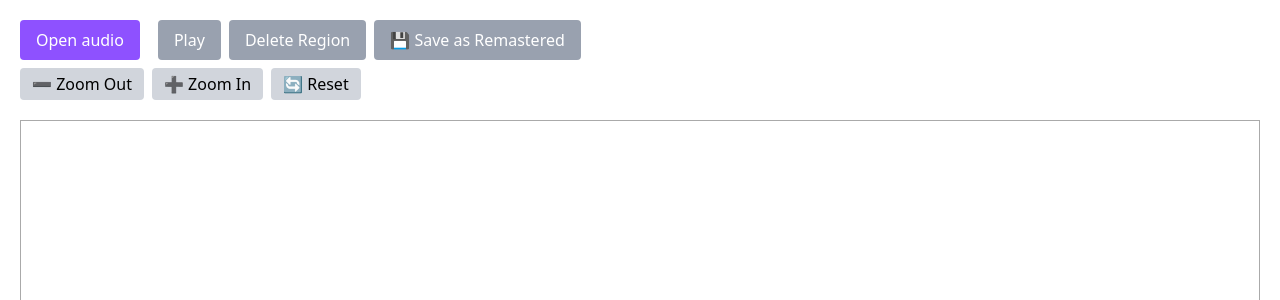
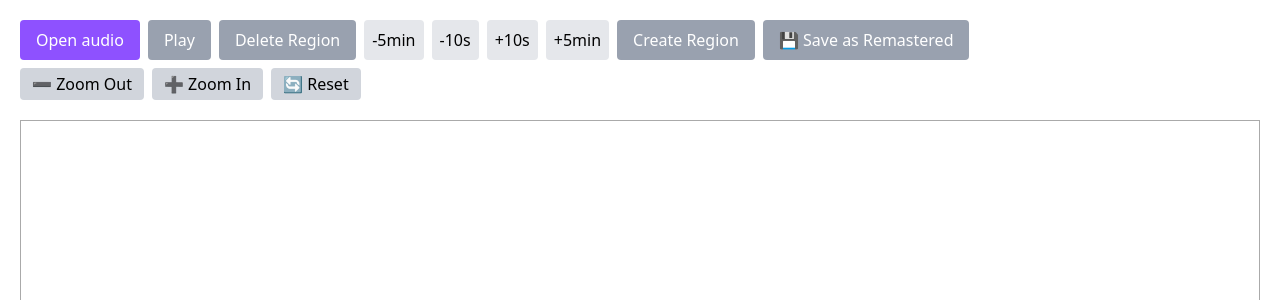
Before and after one commit to tsurubaso/sanbagierboSound, a React (Vite) app: page / in a window 1280 px wide. Shown: the top 300 px of the page. Built offline with nearby package versions, Linux system fonts and the light colour scheme.

Commit message:
rien ne marche et je suis en train de dormir

```diff
--- a/src/App.jsx
+++ b/src/App.jsx
@@ -9,25 +9,92 @@ export default function App() {
   const [zoom, setZoom] = useState(100);
   const [isPlaying, setIsPlaying] = useState(false);
 
+  // NEW: automatic region parameters
+  const [start, setStart] = useState(0);
+  const DURATION_SEC = 2; // region length
+  const STEP = 300;       // 5 min = 300 seconds
+
   const wave = useWaveSurfer(containerRef, file, setRegion, zoom);
 
   useEffect(() => {
-    console.log("App rendered, current file:", file);
+    console.log("App rendered, file:", file);
   });
 
+  // ===========================================================================
+  // Auto-create or update the single region when start changes
+  // ===========================================================================
+  useEffect(() => {
+    if (!wave?.current || !file) return;
+
+    const ws = wave.current;
+    const regionsPlugin = ws.plugins?.find(
+      (p) => p.constructor.name === "RegionsPlugin"
+    );
+    if (!regionsPlugin) {
+      console.warn("Regions plugin not ready yet");
+      return;
+    }
+
+    const end = Math.min(ws.getDuration() || Infinity, start + DURATION_SEC);
+
+    // If region exists → update it
+    if (region) {
+      console.log("Updating region:", start, end);
+      try {
+        region.update({ start, end });
+      } catch (err) {
+        console.error("Region update failed:", err);
+      }
+      return;
+    }
+
+    // If no region → create one
+    console.log("Creating auto region:", start, end);
+    const newRegion = regionsPlugin.addRegion({
+      start,
+      end,
+      color: "rgba(255,0,0,0.3)",
+      drag: true,
+      resize: true,
+    });
+
+    newRegion.on("click", () => setRegion(newRegion));
+    setRegion(newRegion);
+  }, [start, file, wave]);
+
+  // ===========================================================================
+  // BUTTON HELPERS
+  // ===========================================================================
+  const bumpStart = (delta) => {
+    if (!wave?.current) return;
+    const duration = wave.current.getDuration() || 0;
+
+    let next = start + delta;
+    if (next < 0) next = 0;
+    if (next > duration - 1) next = Math.max(0, duration - DURATION_SEC);
+
+    setStart(next);
+  };
+
+  const createRegion = () => {
+    // simply re-trigger effect
+    setRegion(null);
+    setStart(start);
+  };
+
+  // ===========================================================================
+  // FILE SELECT
+  // ===========================================================================
   const selectFile = async () => {
-    console.log("Opening audio file...");
     const selected = await window.electronAPI.openAudio();
-    console.log("File selected:", selected);
     if (selected) setFile(selected);
   };
 
-  // ✅ Fonction pour supprimer la région sélectionnée
+  // ===========================================================================
+  // DELETE REGION + CUT AUDIO
+  // ===========================================================================
   const deleteRegion = async () => {
-    if (!region || !wave.current || !file) {
-      console.warn("❌ No region or no Wavesurfer instance or no file");
-      return;
-    }
+    if (!region || !wave.current || !file) return;
 
     const ws = wave.current;
     const buffer = ws.getDecodedData();
@@ -60,67 +127,46 @@ export default function App() {
 
     channels.forEach((data, ch) => newBuffer.copyToChannel(data, ch));
 
-    // Convert edited buffer → Blob → URL
     const blob = bufferToWave(newBuffer);
     const newUrl = URL.createObjectURL(blob);
 
-    // Remove region visually
     region.remove();
     setRegion(null);
 
-    // Clean old blob URL to avoid memory leaks
-    if (file.url && file.url.startsWith("blob:")) {
-      URL.revokeObjectURL(file.url);
-    }
+    if (file.url.startsWith("blob:")) URL.revokeObjectURL(file.url);
 
-    // Replace file so React forces WaveSurfer to reload
-    setFile({
-      url: newUrl, // 🔥 New edited blob
-      path: file.path, // Keep original disk location for "Save"
-    });
-    console.log("✅ Region deleted and audio reloaded.");
+    setFile({ url: newUrl, path: file.path });
+    console.log("Region deleted & audio rebuilt");
   };
 
-  // ✅ Sauvegarder le fichier édité
+  // ===========================================================================
+  // SAVE
+  // ===========================================================================
   const saveEditedFile = async () => {
-    if (!wave?.current) {
-      console.error("❌ No Wavesurfer instance");
-      return;
-    }
+    if (!wave?.current || !file?.path) return;
 
-    if (!file?.path) {
-      console.error("❌ No file.path provided");
-      return;
-    }
-
-    console.log("🔍 wave object current:", wave.current);
-    console.log("🔍 wave object:", wave);
     const buffer = wave.current.getDecodedData();
-    console.log("🔍 decoded buffer:", buffer);
     const blob = bufferToWave(buffer);
 
-    // Extract name from path
-    const fileName = file.path.split(/[/\\]/).pop(); // ex: "song.wav"
-    const originalName = fileName.replace(/\.\w+$/, ""); // "song"
-    const extension = fileName.match(/\.\w+$/)[0]; // ".wav"
-    const newName = `${originalName}_remastered${extension}`;
-    // Audio processing
+    const fileName = file.path.split(/[/\\]/).pop();
+    const base = fileName.replace(/\.\w+$/, "");
+    const ext = fileName.match(/\.\w+$/)[0];
 
-    // ✅ Utiliser l'API Electron pour sauvegarder
+    const newName = `${base}_remastered${ext}`;
     const arrayBuffer = await blob.arrayBuffer();
-    const uint8Array = new Uint8Array(arrayBuffer);
 
-    // Appeler votre IPC handler
-    const result = await window.electronAPI.saveAudioFile(newName, uint8Array);
+    const result = await window.electronAPI.saveAudioFile(
+      newName,
+      new Uint8Array(arrayBuffer)
+    );
 
-    if (result.ok) {
-      alert(`✅ Saved as: ${newName}`);
-    } else {
-      alert(`❌ Error: ${result.error}`);
-    }
+    if (result.ok) alert("Saved: " + newName);
+    else alert("Error: " + result.error);
   };
 
-  // ✅ Convertir AudioBuffer en WAV Blob
+  // ===========================================================================
+  // AUDIO BUFFER → WAV
+  // ===========================================================================
   const bufferToWave = (buffer) => {
     const numOfChan = buffer.numberOfChannels;
     const length = buffer.length * numOfChan * 2 + 44;
@@ -128,9 +174,9 @@ export default function App() {
     const view = new DataView(arrayBuffer);
 
     let offset = 0;
-    const writeString = (str) => {
-      for (let i = 0; i < str.length; i++)
-        view.setUint8(offset++, str.charCodeAt(i));
+    const writeString = (s) => {
+      for (let i = 0; i < s.length; i++)
+        view.setUint8(offset++, s.charCodeAt(i));
     };
 
     writeString("RIFF");
@@ -156,11 +202,9 @@ export default function App() {
     view.setUint32(offset, length - offset - 4, true);
     offset += 4;
 
-    // Interleave channels
     const channels = [];
-    for (let ch = 0; ch < numOfChan; ch++) {
+    for (let ch = 0; ch < numOfChan; ch++)
       channels.push(buffer.getChannelData(ch));
-    }
 
     for (let i = 0; i < buffer.length; i++) {
       for (let ch = 0; ch < numOfChan; ch++) {
@@ -177,32 +221,31 @@ export default function App() {
     return new Blob([arrayBuffer], { type: "audio/wav" });
   };
 
+  // ===========================================================================
+  // PLAY / ZOOM
+  // ===========================================================================
   const togglePlay = () => {
     if (!wave?.current) return;
-    console.log("Play/pause clicked");
     wave.current.playPause();
     setIsPlaying(wave.current.isPlaying());
   };
 
-  const applyZoom = (z) => {
-    console.log("Applying zoom:", z);
-    wave.current?.zoom(z);
-  };
+  const applyZoom = (z) => wave.current?.zoom(z);
 
+  // ===========================================================================
+  // RENDER
+  // ===========================================================================
   return (
     <div style={{ padding: 20 }}>
       <div className="flex gap-2">
-        <button
-          className="px-4 py-2 bg-violet-500 text-white rounded disabled:bg-gray-400"
-          onClick={selectFile}
-        >
+        <button className="px-4 py-2 bg-violet-500 text-white rounded" onClick={selectFile}>
           Open audio
         </button>
+
         <button
           className="px-4 py-2 bg-orange-500 text-white rounded disabled:bg-gray-400"
           onClick={togglePlay}
           disabled={!file}
-          style={{ marginLeft: 10 }}
         >
           {isPlaying ? "Pause" : "Play"}
         </button>
@@ -213,6 +256,28 @@ export default function App() {
           className="px-4 py-2 bg-red-500 text-white rounded disabled:bg-gray-400"
         >
           Delete Region
+        </button>
+
+        {/* region movement */}
+        <button onClick={() => bumpStart(-STEP)} className="px-2 py-1 bg-gray-200 rounded">
+          -5min
+        </button>
+        <button onClick={() => bumpStart(-10)} className="px-2 py-1 bg-gray-200 rounded">
+          -10s
+        </button>
+        <button onClick={() => bumpStart(10)} className="px-2 py-1 bg-gray-200 rounded">
+          +10s
+        </button>
+        <button onClick={() => bumpStart(STEP)} className="px-2 py-1 bg-gray-200 rounded">
+          +5min
+        </button>
+
+        <button
+          onClick={createRegion}
+          disabled={!!region || !file}
+          className="px-4 py-2 bg-blue-500 text-white rounded disabled:bg-gray-400"
+        >
+          Create Region
         </button>
 
         <button
```
